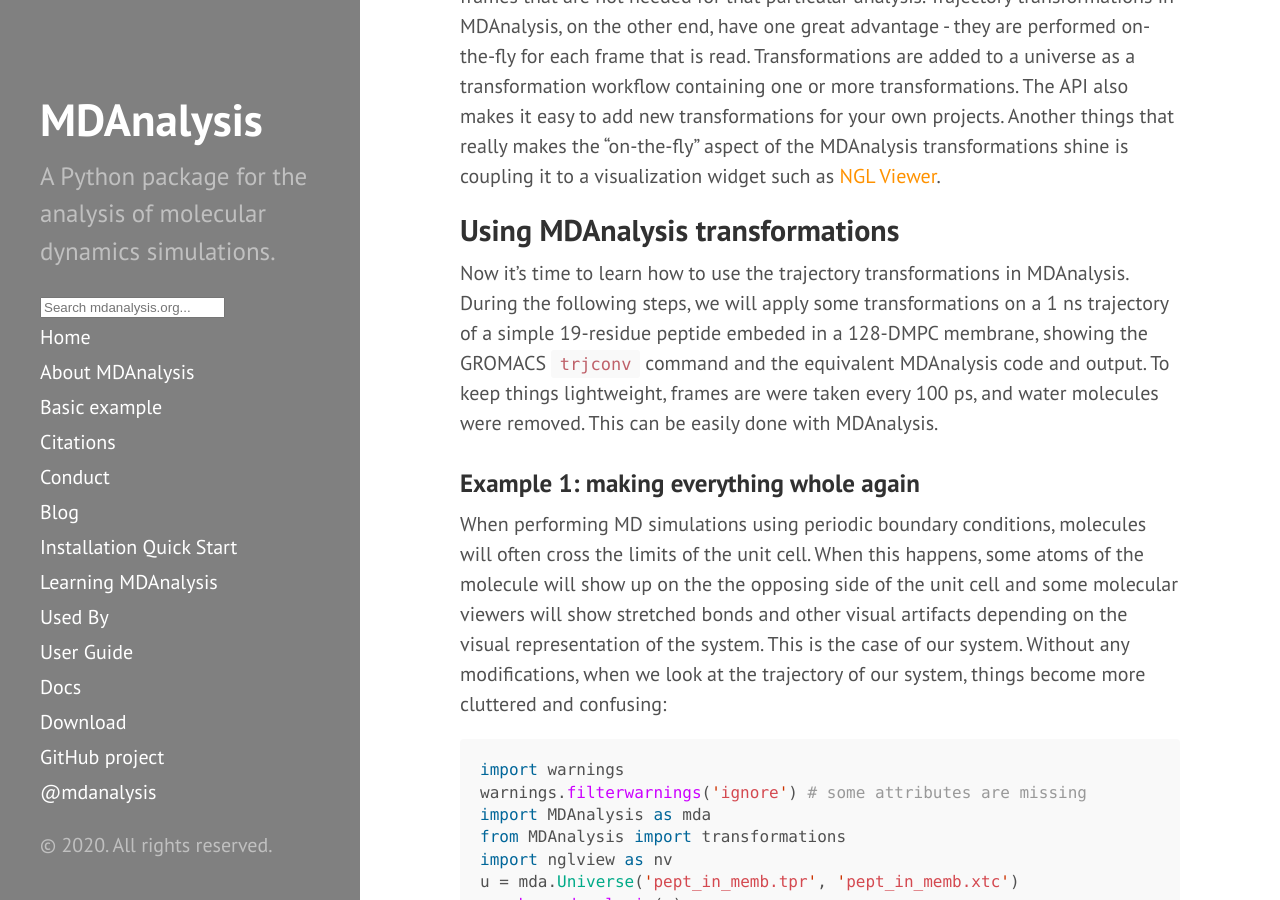
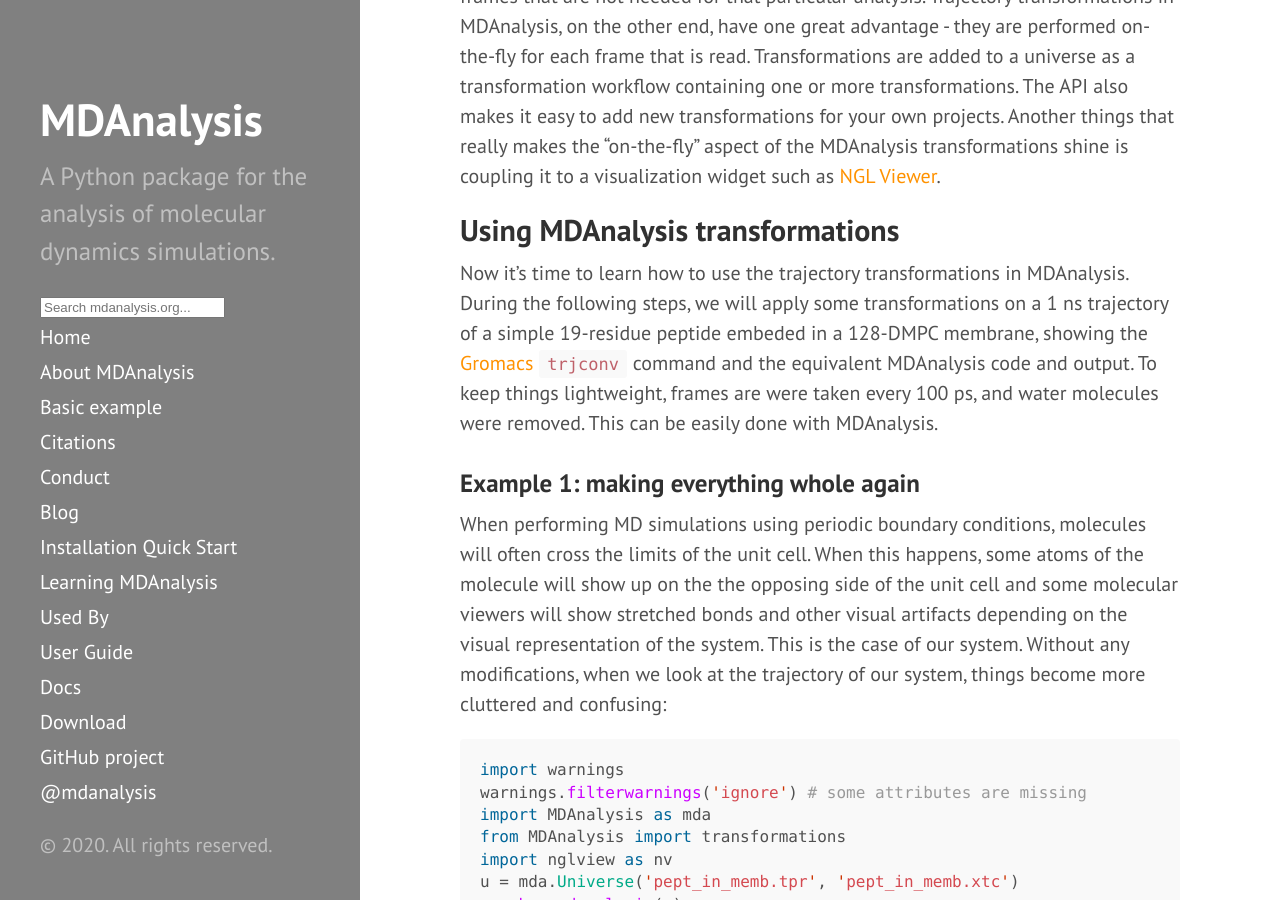
Before and after one commit to MDAnalysis/MDAnalysis.github.io, a Jekyll site: the page built from _posts/2020-03-06-on-the-fly-transformations.md, in a window 1280 px wide and 900 px high, scrolled down 1002 px. Built offline with Jekyll 4.4.1, drawn with Linux system fonts in a browser that asks for light colours; comment, search, counter and statistics services are not loaded; part of the change alters nothing that is shown; some of the changed text lies outside the part shown.

```diff
--- a/_posts/2018-08-30-on-the-fly-transformations.md
+++ b/_posts/2020-03-06-on-the-fly-transformations.md
@@ -41,10 +41,10 @@ shine is coupling it to a visualization widget such as
 ## Using MDAnalysis transformations
 Now it's time to learn how to use the trajectory transformations in MDAnalysis. During the
 following steps, we will apply some transformations on a 1 ns trajectory of a simple
-19-residue peptide embeded in a 128-DMPC membrane, showing the GROMACS `trjconv` command
-and the equivalent MDAnalysis code and output. To keep things lightweight, frames are
-were taken every 100 ps, and water molecules were removed. This can be easily done with
-MDAnalysis.
+19-residue peptide embeded in a 128-DMPC membrane, showing the
+[Gromacs](https://www.gromacs.org) `trjconv` command and the equivalent MDAnalysis code
+and output. To keep things lightweight, frames are were taken every 100 ps, and water
+molecules were removed. This can be easily done with MDAnalysis.
 
 ### Example 1: making everything whole again
 When performing MD simulations using periodic boundary conditions, molecules will often
```
